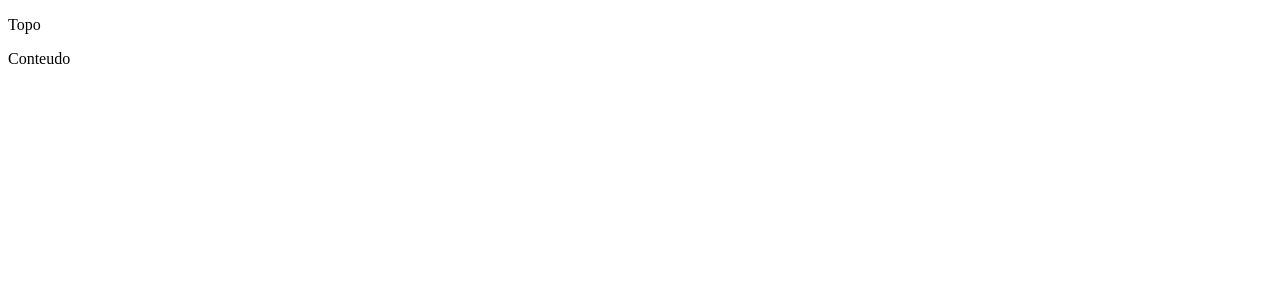
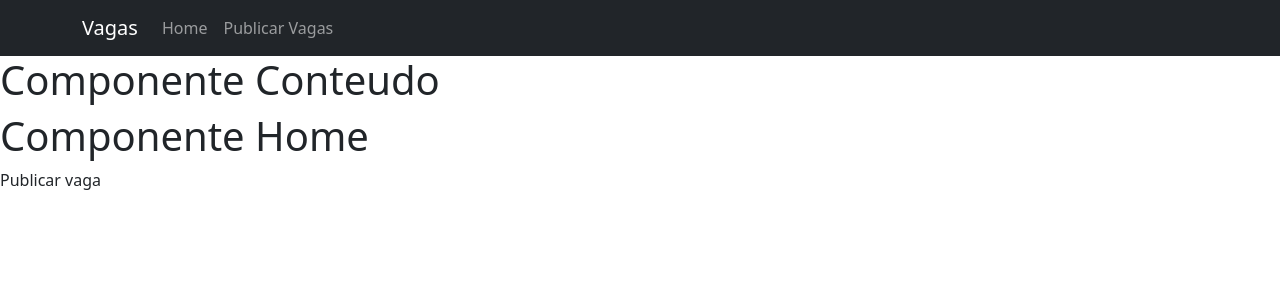
Before and after one commit to Lucas-Pina1/projeto-vagas, a Vue app: page / in a window 1280 px wide. Shown: the top 300 px of the page. Built offline with nearby package versions, Linux system fonts and the light colour scheme.

Commit message:
continuação

```diff
--- a/public/index.html
+++ b/public/index.html
@@ -1,17 +1,33 @@
 <!DOCTYPE html>
 <html lang="">
+
 <head>
   <meta charset="utf-8">
   <meta http-equiv="X-UA-Compatible" content="IE=edge">
   <meta name="viewport" content="width=device-width,initial-scale=1.0">
   <link rel="icon" href="<%= BASE_URL %>favicon.ico">
-    <title><%= htmlWebpackPlugin.options.title %></title>
+  <title>
+    <%= htmlWebpackPlugin.options.title %>
+  </title>
+  <!-- CSS only -->
+  <link href="https://cdn.jsdelivr.net/npm/bootstrap@5.2.0/dist/css/bootstrap.min.css" rel="stylesheet"
+    integrity="sha384-gH2yIJqKdNHPEq0n4Mqa/HGKIhSkIHeL5AyhkYV8i59U5AR6csBvApHHNl/vI1Bx" crossorigin="anonymous">
+
+  <!-- JavaScript Bundle with Popper -->
+  <script src="https://cdn.jsdelivr.net/npm/bootstrap@5.2.0/dist/js/bootstrap.bundle.min.js"
+    integrity="sha384-A3rJD856KowSb7dwlZdYEkO39Gagi7vIsF0jrRAoQmDKKtQBHUuLZ9AsSv4jD4Xa"
+    crossorigin="anonymous"></script>
+
+
 </head>
+
 <body>
   <noscript>
-      <strong>We're sorry but <%= htmlWebpackPlugin.options.title %> doesn't work properly without JavaScript enabled. Please enable it to continue.</strong>
+    <strong>We're sorry but <%= htmlWebpackPlugin.options.title %> doesn't work properly without JavaScript enabled.
+        Please enable it to continue.</strong>
   </noscript>
   <div id="app"></div>
   <!-- built files will be auto injected -->
 </body>
+
 </html>
--- a/src/App.vue
+++ b/src/App.vue
@@ -1,29 +1,19 @@
 <template>
- <div>
-  <topo-padrao/>
-  <conteudo></conteudo>
- </div>
+  <div id="app">
+    <topo-padrao />
+    <conteudo></conteudo>
+  </div>
 </template>
 
 <script>
-import Conteudo from './components/layouts/V-Conteudo.vue'
-import TopoPadrao from './components/layouts/TopoPadrao.vue'
-
 export default {
-  name: 'App',
+  name: "App",
   components: {
-    Conteudo, TopoPadrao
-  }
-}
+    Conteudo: () => import("@/components/layouts/V-Conteudo.vue"),
+    TopoPadrao: () => import("@/components/layouts/TopoPadrao.vue"),
+  },
+};
 </script>
 
-<style>
-#app {
-  font-family: Avenir, Helvetica, Arial, sans-serif;
-  -webkit-font-smoothing: antialiased;
-  -moz-osx-font-smoothing: grayscale;
-  text-align: center;
-  color: #2c3e50;
-  margin-top: 60px;
-}
+<style scoped>
 </style>
--- a/src/components/layouts/TopoPadrao.vue
+++ b/src/components/layouts/TopoPadrao.vue
@@ -1,15 +1,37 @@
 <template>
-  <div>
-    <p>Topo</p>
-  </div>
+  <nav class="navbar navbar-expand-lg navbar-dark bg-dark">
+    <div class="container">
+      <a class="navbar-brand" href="#">Vagas</a>
+      <button
+        class="navbar-toggler"
+        type="button"
+        data-bs-toggle="collapse"
+        data-bs-target="#navbarSupportedContent"
+        aria-controls="navbarSupportedContent"
+        aria-expanded="false"
+        aria-label="Toggle navigation"
+      >
+        <span class="navbar-toggler-icon"></span>
+      </button>
+      <div class="collapse navbar-collapse" id="navbarSupportedContent">
+        <ul class="navbar-nav me-auto mb-2 mb-lg-0">
+          <li class="nav-item">
+            <a class="nav-link" href="#">Home</a>
+          </li>
+          <li class="nav-item">
+            <a class="nav-link" href="#">Publicar Vagas</a>
+          </li>
+        </ul>
+      </div>
+    </div>
+  </nav>
 </template>
 
 <script>
 export default {
-  name: 'TopoPadrao'
-}
+  name: "TopoPadrao",
+};
 </script>
 
-<style>
-
+<style scoped>
 </style>
--- a/src/components/layouts/V-Conteudo.vue
+++ b/src/components/layouts/V-Conteudo.vue
@@ -1,15 +1,20 @@
 <template>
   <div>
-    <p>Conteudo</p>
+    <h1>Componente Conteudo</h1>
+    <home-view></home-view>
+    <publicar-vaga></publicar-vaga>
   </div>
 </template>
 
 <script>
 export default {
-  name: 'V-Conteudo'
-}
+  name: "V-Conteudo",
+  components: {
+    HomeView: () => import("@/components/views/HomeView.vue"),
+    PublicarVaga: () => import("@/components/views/PublicarVaga.vue"),
+  },
+};
 </script>
 
-<style>
-
+<style scoped>
 </style>
--- /dev/null
+++ b/src/components/views/HomeView.vue
@@ -0,0 +1,14 @@
+<template>
+  <div>
+    <h1>Componente Home</h1>
+  </div>
+</template>
+
+<script>
+export default {
+  name: "HomeView",
+};
+</script>
+
+<style scoped>
+</style>
--- /dev/null
+++ b/src/components/views/PublicarVaga.vue
@@ -0,0 +1,15 @@
+<template>
+  <div>
+    <p>Publicar vaga</p>
+  </div>
+</template>
+
+<script>
+export default {
+  name: 'PublicarVaga'
+}
+</script>
+
+<style>
+
+</style>
```
Also changed, not shown: src/components/HelloWorld.vue (deleted, +0 -58 lines), 2 other files (tests, documents, lock files or other folders). Lines whose indentation alone changed are shown as unchanged.
